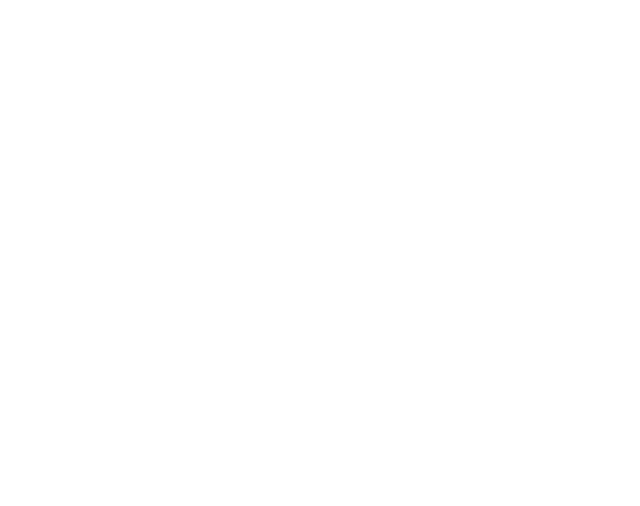
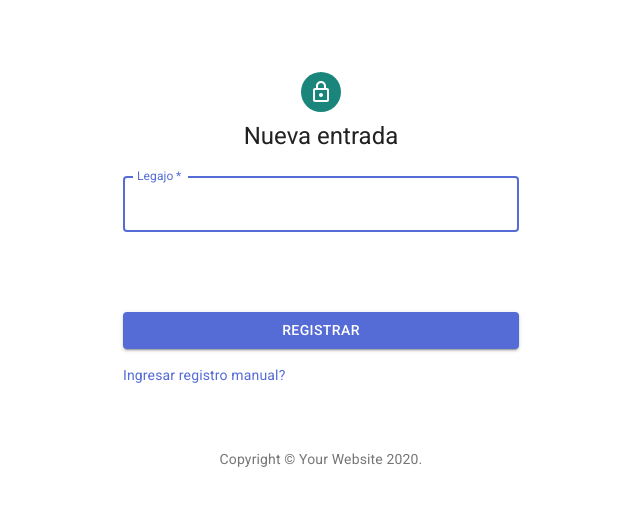
Before and after one commit to a-maggi/uade-integracion-pws, a React (Create React App) app: page /sign in a window 1280 px wide. Shown: the top 506 px of the page, without its empty margins (319-959 px from the left). Built offline with nearby package versions, Linux system fonts and the light colour scheme.

Commit message:
Registro de presentismo

```diff
--- a/src/App.js
+++ b/src/App.js
@@ -1,12 +1,13 @@
 import React from 'react';
 import { BrowserRouter as Router, Switch, Route } from "react-router-dom";
 import HomePage from "pages/HomePage";
-
+import SignPage from "pages/SignPage";
 export default function App() {
   return (
       <Router>
         <Switch>
           <Route exact path="/" component={HomePage} />
+          <Route exact path="/sign" component={SignPage} />
         </Switch>
       </Router>
   );
--- /dev/null
+++ b/src/pages/SignPage.js
@@ -0,0 +1,175 @@
+import React from 'react';
+import Avatar from '@material-ui/core/Avatar';
+import Button from '@material-ui/core/Button';
+import CssBaseline from '@material-ui/core/CssBaseline';
+import TextField from '@material-ui/core/TextField';
+import CircularProgress from '@material-ui/core/CircularProgress';
+import Link from '@material-ui/core/Link';
+import Grid from '@material-ui/core/Grid';
+import Box from '@material-ui/core/Box';
+import LockOutlinedIcon from '@material-ui/icons/LockOutlined';
+import Typography from '@material-ui/core/Typography';
+import { makeStyles } from '@material-ui/core/styles';
+import Container from '@material-ui/core/Container';
+import { green } from '@material-ui/core/colors';
+import { Close } from '@material-ui/icons';
+import Fade from '@material-ui/core/Fade';
+
+import FormHelperText from '@material-ui/core/FormHelperText';
+function Copyright() {
+  return (
+    <Typography variant="body2" color="textSecondary" align="center">
+      {'Copyright © '}
+      <Link color="inherit" href="https://material-ui.com/">
+        Your Website
+      </Link>{' '}
+      {new Date().getFullYear()}
+      {'.'}
+    </Typography>
+  );
+}
+
+const useStyles = makeStyles((theme) => ({
+  paper: {
+    marginTop: theme.spacing(8),
+    display: 'flex',
+    flexDirection: 'column',
+    alignItems: 'center',
+  },
+  wrapper: {
+    position: 'relative',
+  },
+  avatar: {
+    margin: theme.spacing(1),
+    backgroundColor: theme.palette.secondary.main,
+  },
+  form: {
+    width: '100%', // Fix IE 11 issue.
+    marginTop: theme.spacing(1),
+  },
+  submit: {
+    margin: theme.spacing(3, 0, 2),
+  },
+  buttonProgress: {
+    color: green[500],
+    position: 'absolute',
+    top: '50%',
+    left: '50%',
+    marginTop: -12,
+    marginLeft: -12,
+  },
+}));
+
+export default () => {
+  const classes = useStyles();
+  const [loading, setLoading] = React.useState(false);
+  const [isManual, setManual] = React.useState(false);
+  const [messageError, seMessageError] = React.useState(false);
+  const [formData, updateFormData] = React.useState({
+    taxNumber: "",
+    type: "entry",
+    fechaHora: ""
+  });
+
+  const handleChange = (e) => {
+    updateFormData({
+      ...formData,
+
+      // Trimming any whitespace
+      [e.target.name]: e.target.value.trim()
+    });
+  };
+
+  const onSubmit = async (e) => {
+    e.preventDefault();
+    setLoading(true)
+    const data = await fetch('https://integracion-apps.herokuapp.com/signeds', {
+      method: 'POST',
+      headers: {
+        'Accept': 'application/json',
+        'Content-Type': 'application/json'
+      },
+      body: JSON.stringify(formData)
+    });
+    const results = await data.json();
+    console.log(results);
+    if(results.statusCode > 300)
+      seMessageError(results.message)
+
+    setLoading(false)
+  }
+
+  return (
+    <Container component="main" maxWidth="xs">
+      <CssBaseline />
+      <div className={classes.paper}>
+        <Avatar className={classes.avatar}>
+          <LockOutlinedIcon />
+        </Avatar>
+        <Typography component="h1" variant="h5">
+          Nueva entrada
+        </Typography>
+        <form className={classes.form} onSubmit={onSubmit}>
+        { messageError && <FormHelperText>{messageError}</FormHelperText>  }
+          <TextField
+            variant="outlined"
+            margin="normal"
+            required
+            fullWidth
+            onChange={handleChange}
+            id="legajo"
+            label="Legajo"
+            name="taxNumber"
+            autoComplete="legajo"
+            autoFocus
+          />
+
+          <Fade in={isManual}>
+            <TextField
+              id="datetime-local"
+              label="Fecha"
+              type="datetime-local"
+              defaultValue="2017-05-24T10:30"
+              className={classes.textField}
+              onChange={handleChange}
+              name="fechaHora"
+              InputLabelProps={{
+                shrink: true,
+              }}
+            /></Fade>
+          <div className={classes.wrapper}>
+            <Button
+              type="submit"
+              fullWidth
+              variant="contained"
+              color="primary"
+              disabled={loading}
+              className={classes.submit}
+            >
+              Registrar
+          </Button>
+            {loading && <CircularProgress size={24} className={classes.buttonProgress} />}
+          </div>
+          <Grid container>
+            <Grid item xs>
+              <Fade in={!isManual}>
+                <Link href="#" variant="body2" onClick={() => setManual(true)}>
+                  Ingresar registro manual?
+              </Link>
+              </Fade>
+              <Fade in={isManual}>
+                <Link href="#" variant="body2" onClick={() => setManual(false)}>
+                  Cancelar <Close style={{ fontSize: 14, verticalAlign: "middle" }}></Close>
+                </Link>
+              </Fade>
+            </Grid>
+
+          </Grid>
+        </form>
+      </div>
+      <Box mt={8}>
+        <Copyright />
+      </Box>
+    </Container>
+  );
+}
```
